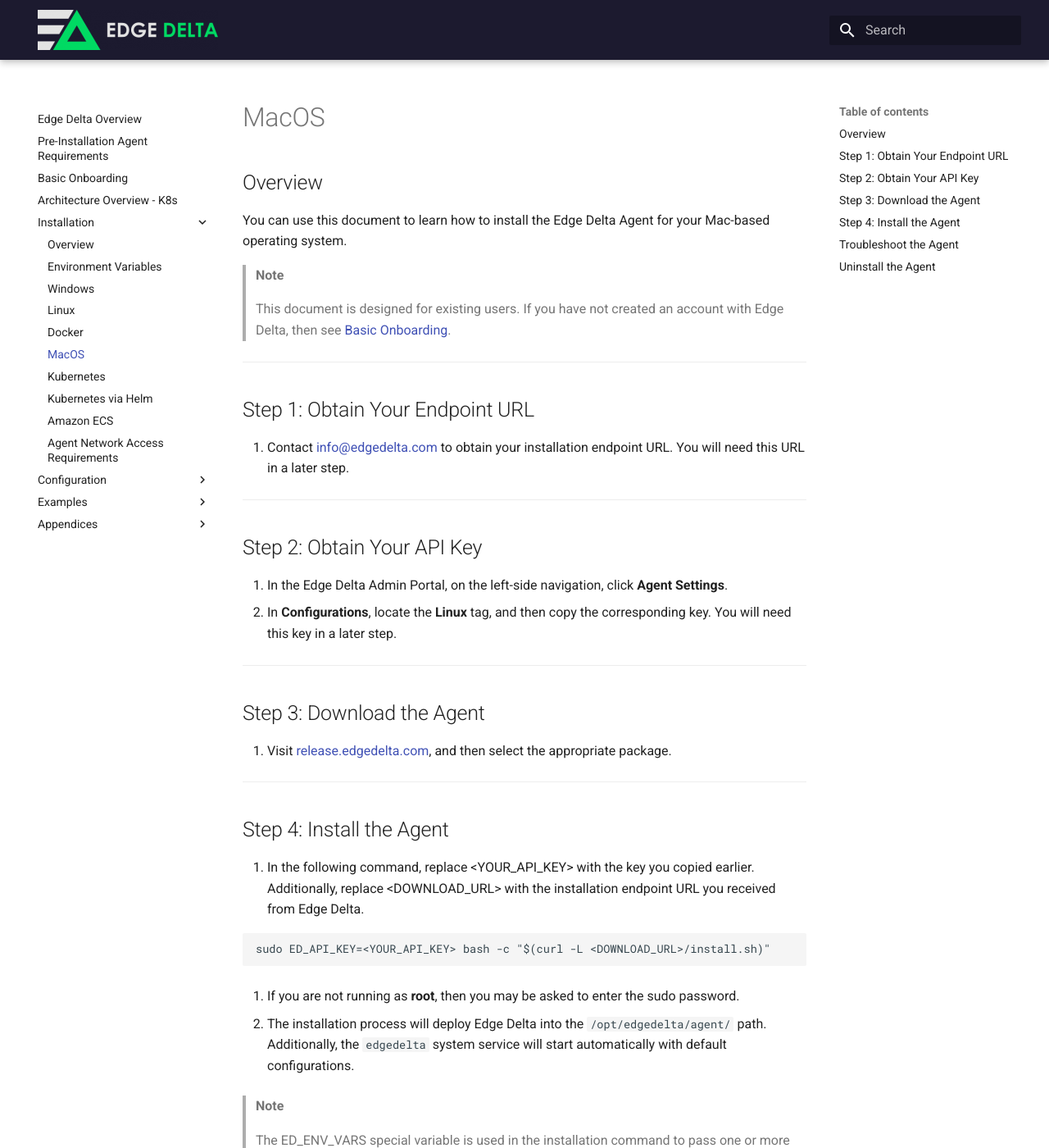
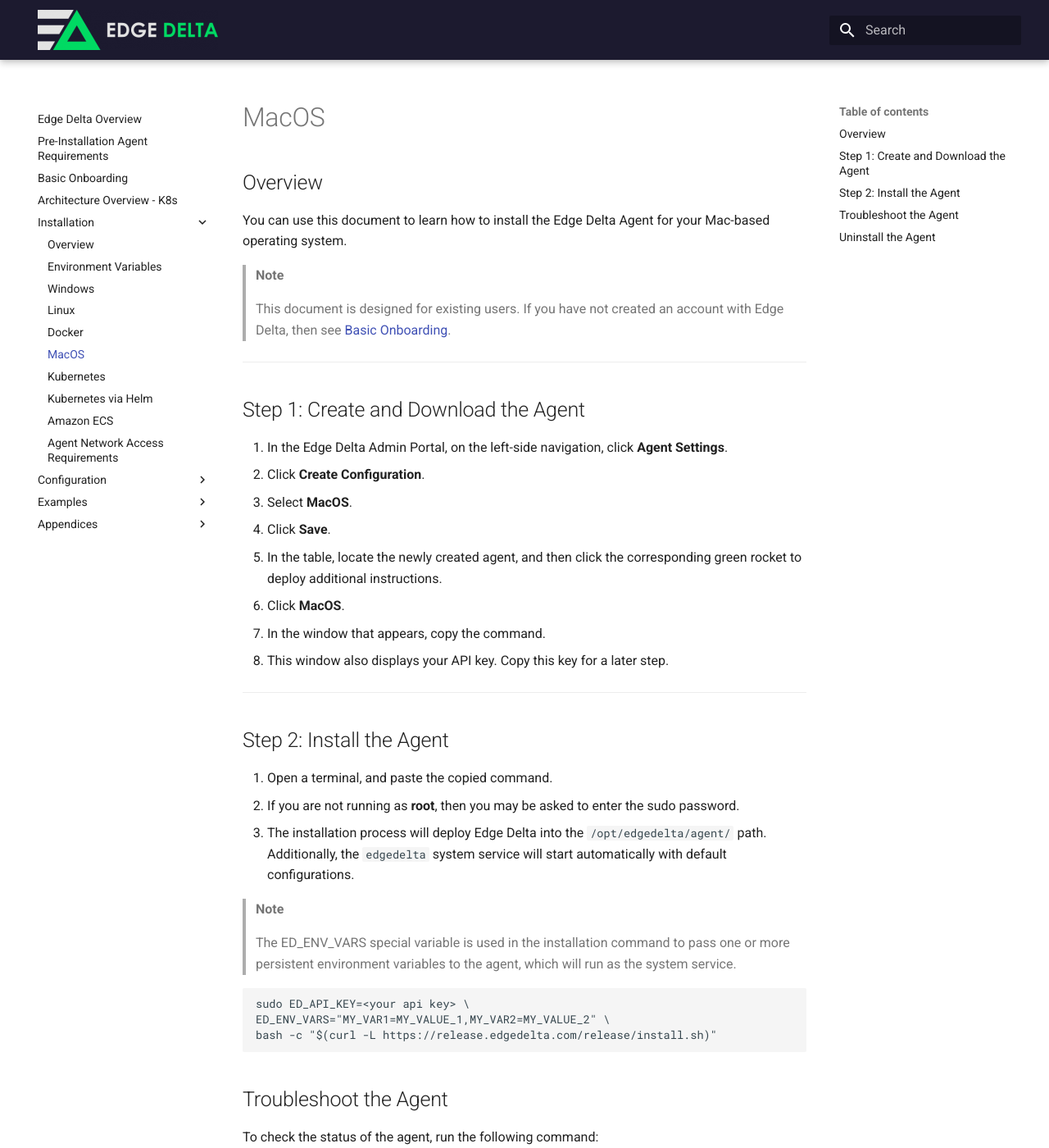
Before and after one commit to edgedelta/docs, an MkDocs documentation site: the page built from docs/installation/macos.md, in a window 1280 px wide and 1400 px high. Shown: the whole window at 82% size. Built offline with MkDocs 1.6.1 and Material for MkDocs 9.7.7, drawn with Linux system fonts in a browser that asks for light colours.

Commit message:
Update macos.md

````diff
--- a/docs/installation/macos.md
+++ b/docs/installation/macos.md
@@ -16,37 +16,25 @@ You can use this document to learn how to install the Edge Delta Agent for your
 
 ***
 
-## Step 1: Obtain Your Endpoint URL
+## Step 1: Create and Download the Agent
 
-1. Contact [info@edgedelta.com](mailto:info@edgedelta.com) to obtain your installation endpoint URL. You will need this URL in a later step.
+1. In the Edge Delta Admin Portal, on the left-side navigation, click **Agent Settings**.
+2. Click **Create Configuration**.
+3. Select **MacOS**.
+4. Click **Save**.
+5. In the table, locate the newly created agent, and then click the corresponding green rocket to deploy additional instructions.
+6. Click **MacOS**.
+7. In the window that appears, copy the command.
+  - This window also displays your API key. Copy this key for a later step.
 
 ***
 
-## Step 2: Obtain Your API Key
+## Step 2: Install the Agent
 
-1. In the Edge Delta Admin Portal, on the left-side navigation, click **Agent Settings**.
-2. In **Configurations**, locate the **Linux** tag, and then copy the corresponding key. You will need this key in a later step.
+1. Open a terminal, and paste the copied command.
+  - If you are not running as **root**, then you may be asked to enter the sudo password.
+2. The installation process will deploy Edge Delta into the `/opt/edgedelta/agent/` path. Additionally, the `edgedelta` system service will start automatically with default configurations.
 
-***
-
-## Step 3: Download the Agent
-
-1. Visit [release.edgedelta.com](https://release.edgedelta.com/), and then select the appropriate package.
-
-***
-
-
-## Step 4: Install the Agent
-
-1. In the following command, replace &lt;YOUR\_API\_KEY&gt; with the key you copied earlier. Additionally, replace &lt;DOWNLOAD\_URL&gt; with the installation endpoint URL you received from Edge Delta.
-
-```text
-sudo ED_API_KEY=<YOUR_API_KEY> bash -c "$(curl -L <DOWNLOAD_URL>/install.sh)"
-```
-
-2. If you are not running as **root**, then you may be asked to enter the sudo password.
-
-3. The installation process will deploy Edge Delta into the `/opt/edgedelta/agent/` path. Additionally, the `edgedelta` system service will start automatically with default configurations.
 
 > **Note**
 >
@@ -63,20 +51,20 @@ bash -c "$(curl -L https://release.edgedelta.com/release/install.sh)"
 
 To check the status of the agent, run the following command:
 
-```text
+```
 sudo su
 launchctl list edgedelta
 ```
 
 To check the agent's log file for any errors that may indicate an issue with the agent, configuration, or deployment settings, run the following command on the Edge Delta service log file path:
 
-```text
+```
 cat /opt/edgedelta/agent/edgedelta.log
 ```
 
 To check the agent's configuration file to ensure the configuration does not contain any issue, run the following command on the configuration file path:
 
-```text
+```
 cat /opt/edgedelta/agent/config.yml
 ```
 
@@ -84,7 +72,7 @@ cat /opt/edgedelta/agent/config.yml
 
 To uninstall the agent, run the following command as the **root** user:
 
-```text
+```
 sudo bash -c "$(curl -L https://release.edgedelta.com/uninstall.sh)"
 ```
 
````
